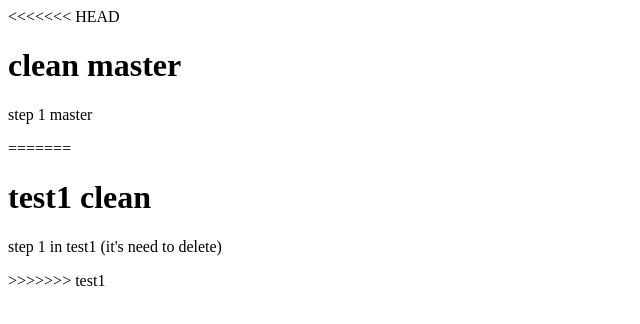
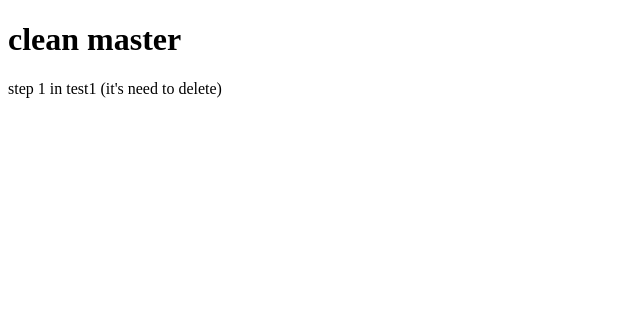
Before and after one commit to Algo87/test_forgit, a plain HTML site: page index.html in a window 1280 px wide. Shown: the whole page, without its empty margins (0-640 px from the left). Drawn offline with Linux system fonts and the light colour scheme.

Commit message:
result test1 + master

```diff
--- a/index.html
+++ b/index.html
@@ -5,14 +5,13 @@
 	<title>test_forgit</title>
 </head>
 <body>
-<<<<<<< HEAD
 	<h1>clean master</h1>
-	<p>step 1 master</p>
-=======
-	<h1>test1 clean</h1>
+
+
+
 	<p>step 1 in test1 (it's need to delete)</p>
 
 
->>>>>>> test1
+
 </body>
 </html>
```
